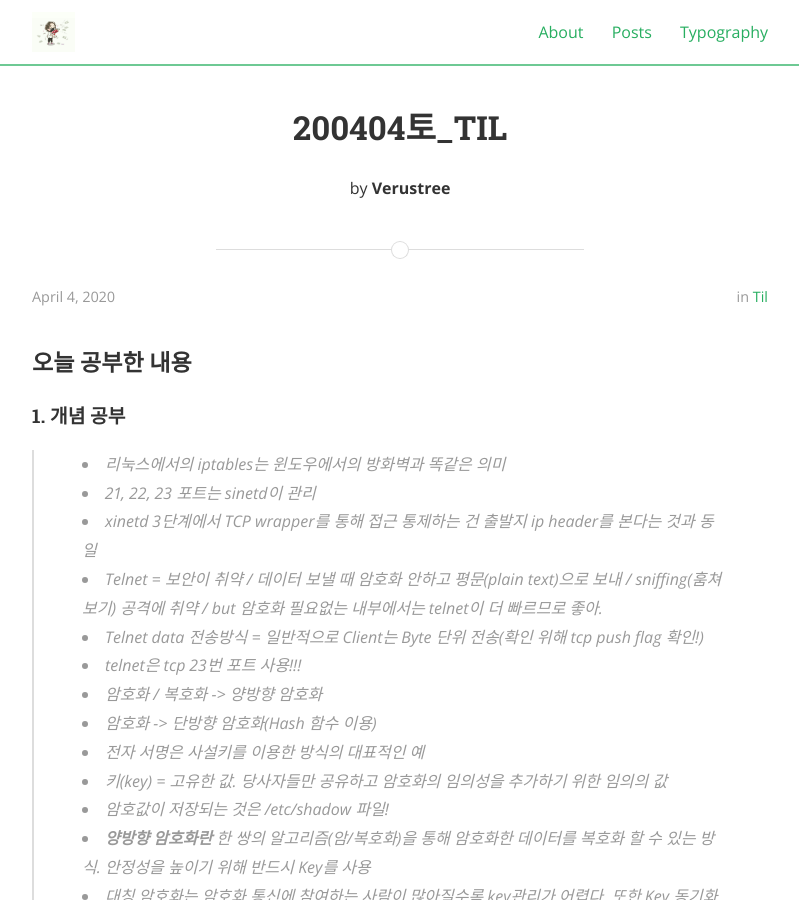
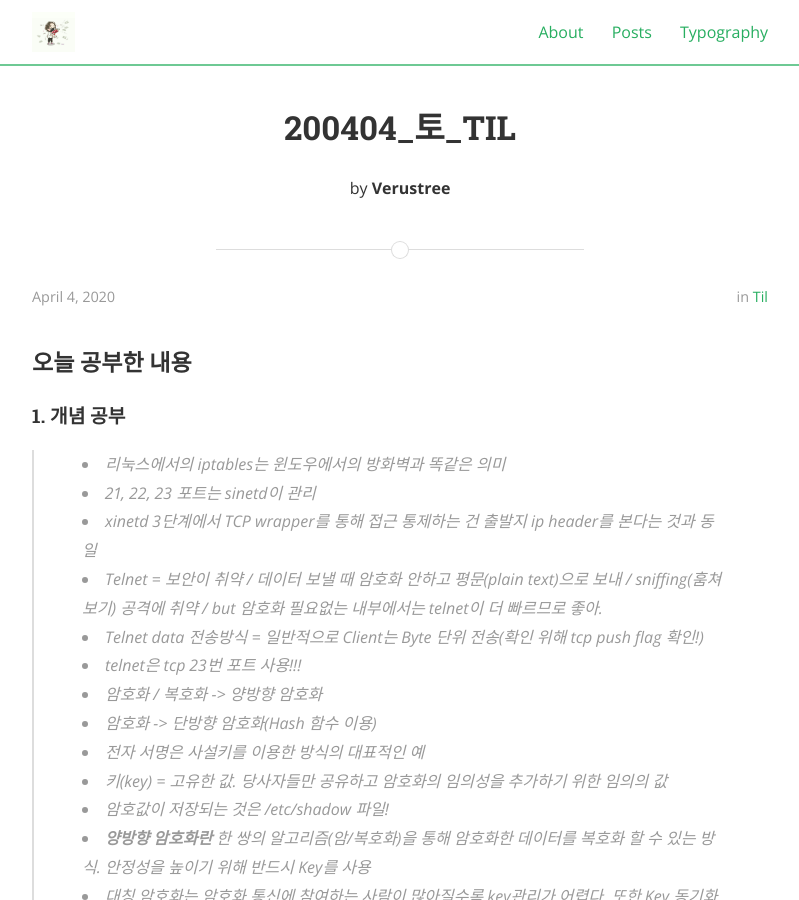
Before and after one commit to verustree/verustree.github.io, a Jekyll site: the page built from _posts/2020-04-04-토-TIL.md, in a window 1280 px wide and 900 px high. Shown: the whole window, without its empty margins (240-1039 px from the left). Built offline with Jekyll 4.4.1, drawn with Linux system fonts in a browser that asks for light colours; nearby versions of some CDN libraries.

Commit message:
Update 2020-04-04-토-TIL.md

```diff
--- a/_posts/2020-04-04-토-TIL.md
+++ b/_posts/2020-04-04-토-TIL.md
@@ -1,6 +1,6 @@
 ---
 layout: post
-title:  "200404토_TIL"
+title:  "200404_토_TIL"
 date:   2020-04-04
 author: Verustree
 categories: TIL
```
